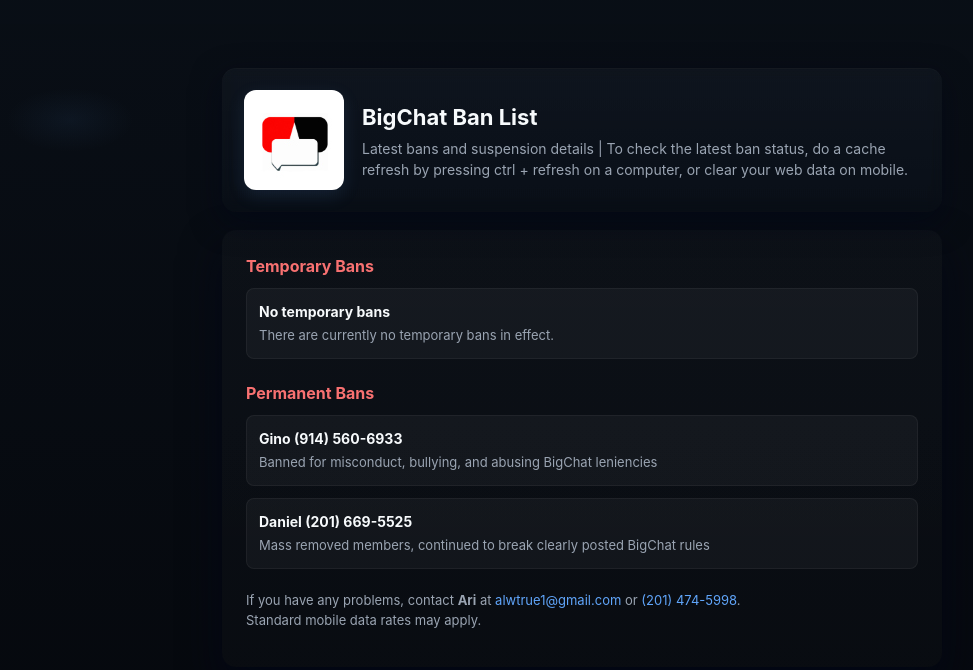
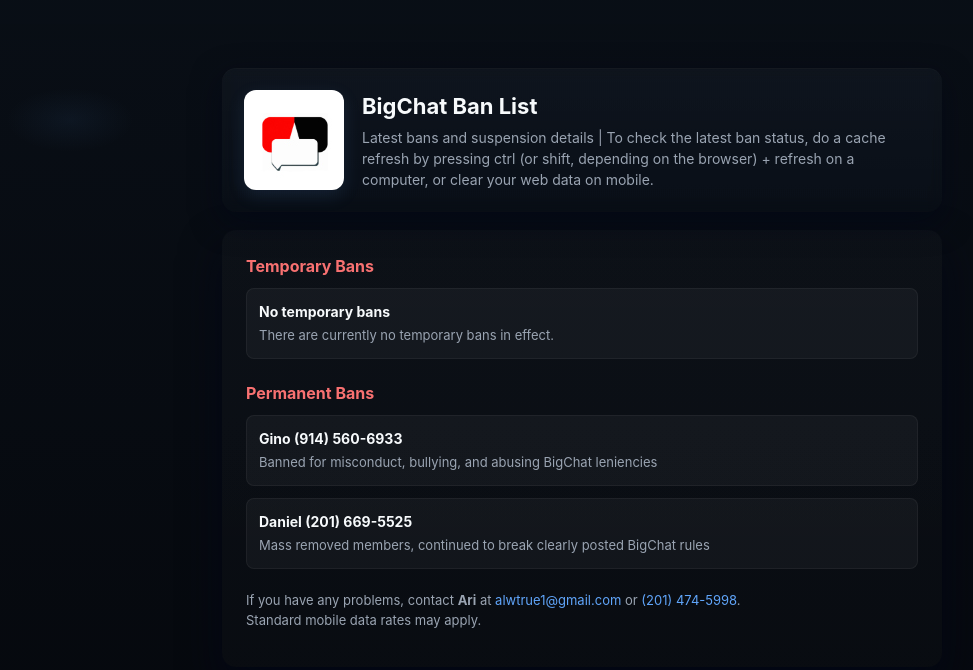
Before and after one commit to alwaystrue1/alwaystrue1.github.io, a plain HTML site: page bans.html in a window 1280 px wide. Shown: the whole page, without its empty margins (58-1031 px from the left). Drawn offline with Linux system fonts and the light colour scheme.

Commit message:
update hard refresh info

```diff
--- a/bans.html
+++ b/bans.html
@@ -87,7 +87,7 @@
 class="logo" />
 <div>
 <h1>BigChat Ban List</h1>
-<p class="lead">Latest bans and suspension details | To check the latest ban status, do a cache refresh by pressing ctrl + refresh on a computer, or clear your web data on mobile.</p>
+<p class="lead">Latest bans and suspension details | To check the latest ban status, do a cache refresh by pressing ctrl (or shift, depending on the browser) + refresh on a computer, or clear your web data on mobile.</p>
 </div>
 </header>
 
```
